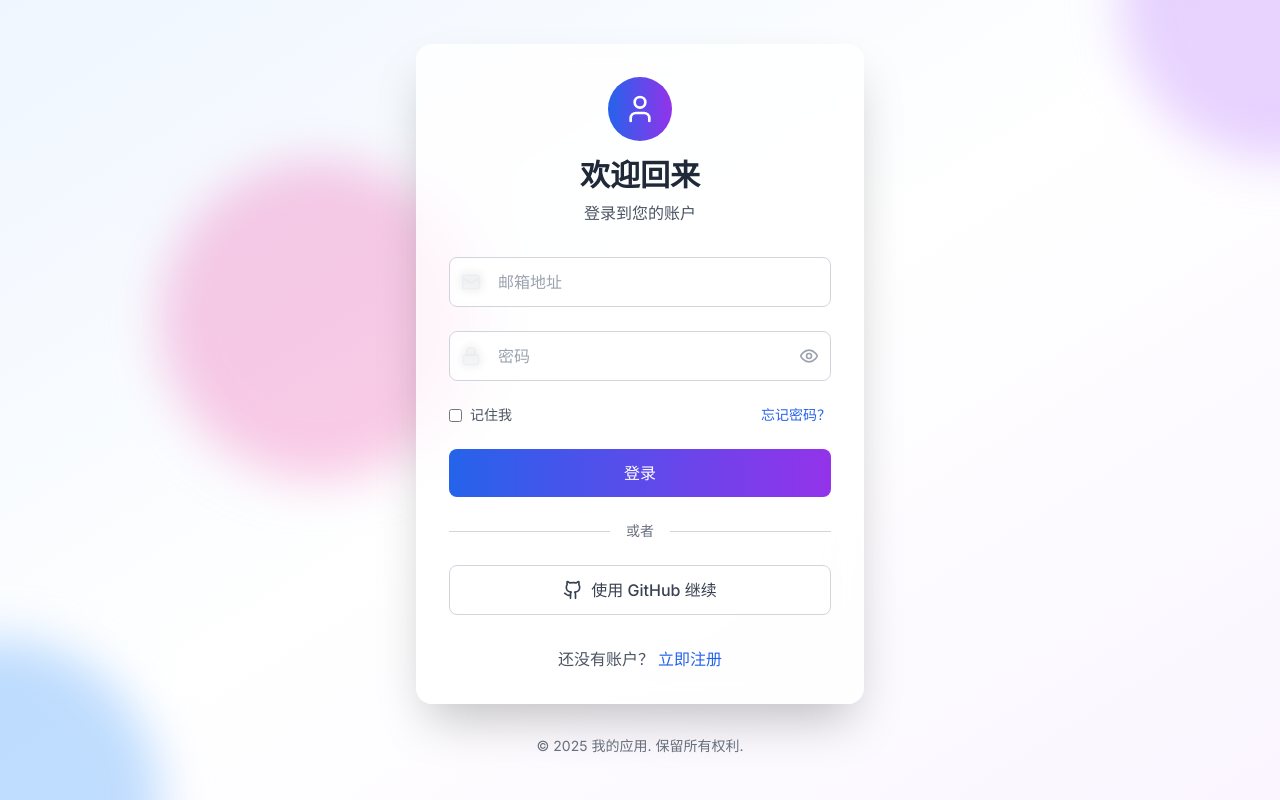
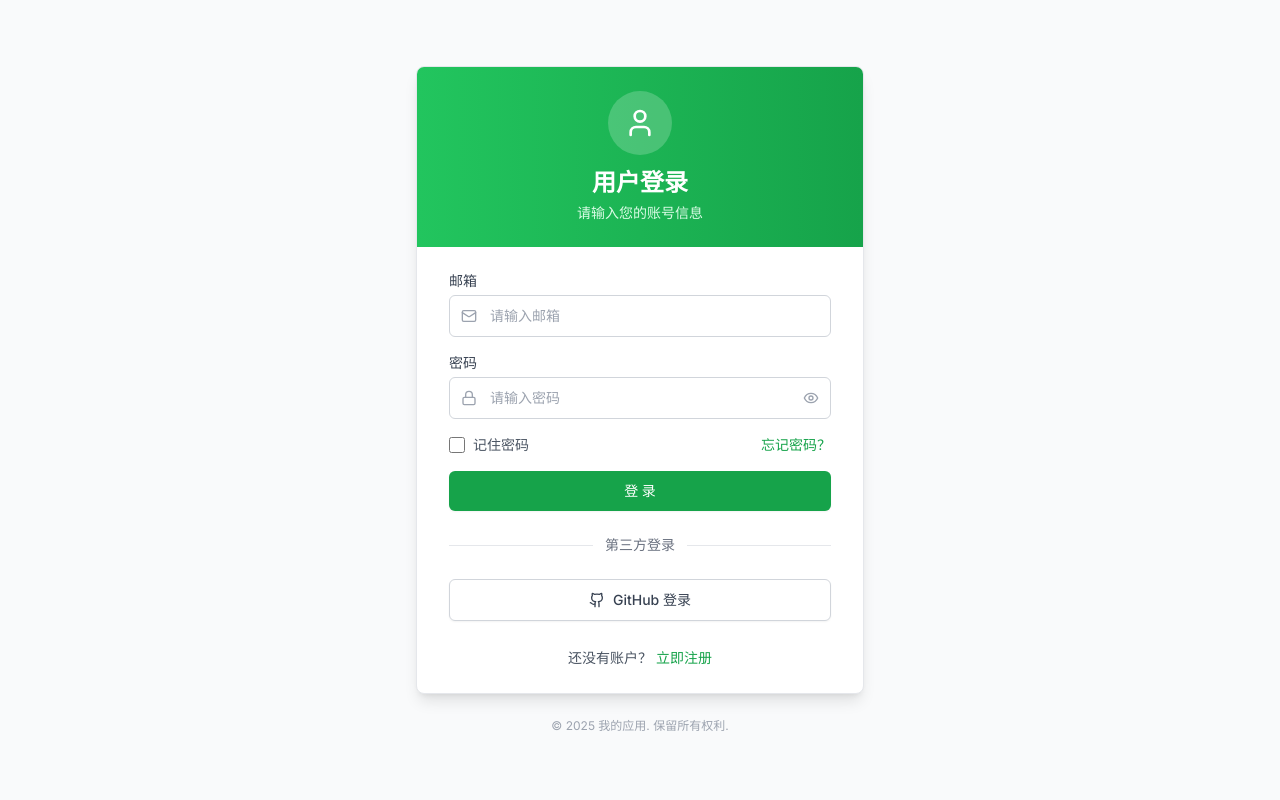
Before and after one commit to lqt-fred/hello-world, a React (Vite) app: page / in a window 1280 px wide. Built offline with nearby package versions, Linux system fonts and the light colour scheme.

Commit message:
Element Plus风格绿色主题登录页面

```diff
--- a/src/App.tsx
+++ b/src/App.tsx
@@ -30,69 +30,71 @@ function App() {
   };
 
   return (
-    <div className="min-h-screen bg-gradient-to-br from-blue-50 via-white to-purple-50 flex items-center justify-center p-4">
-      {/* 背景装饰 */}
-      <div className="absolute inset-0 overflow-hidden">
-        <div className="absolute -top-40 -right-40 w-80 h-80 bg-purple-300 rounded-full mix-blend-multiply filter blur-xl opacity-70 animate-pulse"></div>
-        <div className="absolute -bottom-40 -left-40 w-80 h-80 bg-blue-300 rounded-full mix-blend-multiply filter blur-xl opacity-70 animate-pulse"></div>
-        <div className="absolute top-40 left-40 w-80 h-80 bg-pink-300 rounded-full mix-blend-multiply filter blur-xl opacity-70 animate-pulse"></div>
-      </div>
-
-      <div className="relative w-full max-w-md">
+    <div className="min-h-screen bg-gray-50 flex items-center justify-center p-4">
+      <div className="w-full max-w-md">
         {/* 主卡片 */}
-        <div className="bg-white/80 backdrop-blur-lg rounded-2xl shadow-2xl p-8 border border-white/20 animate-slide-up">
+        <div className="bg-white rounded-lg shadow-lg border border-gray-200 overflow-hidden">
           {/* 头部 */}
-          <div className="text-center mb-8">
-            <div className="w-16 h-16 bg-gradient-to-r from-blue-600 to-purple-600 rounded-full flex items-center justify-center mx-auto mb-4">
+          <div className="bg-gradient-to-r from-green-500 to-green-600 px-8 py-6 text-center">
+            <div className="w-16 h-16 bg-white/20 rounded-full flex items-center justify-center mx-auto mb-3">
               <User className="w-8 h-8 text-white" />
             </div>
-            <h1 className="text-3xl font-bold text-gray-800 mb-2">
-              {isLogin ? '欢迎回来' : '创建账户'}
+            <h1 className="text-2xl font-semibold text-white mb-1">
+              {isLogin ? '用户登录' : '用户注册'}
             </h1>
-            <p className="text-gray-600">
-              {isLogin ? '登录到您的账户' : '注册新账户开始使用'}
+            <p className="text-green-100 text-sm">
+              {isLogin ? '请输入您的账号信息' : '创建您的新账户'}
             </p>
           </div>
 
-          {/* 表单 */}
-          <form onSubmit={handleSubmit} className="space-y-6">
+          {/* 表单内容 */}
+          <div className="px-8 py-6">
+            <form onSubmit={handleSubmit} className="space-y-4">
               {!isLogin && (
-              <div className="relative">
-                <User className="absolute left-3 top-1/2 transform -translate-y-1/2 text-gray-400 w-5 h-5" />
+                <div className="form-item">
+                  <label className="form-label">姓名</label>
+                  <div className="input-wrapper">
+                    <User className="input-icon" />
                     <input
                       type="text"
                       name="name"
-                  placeholder="姓名"
+                      placeholder="请输入姓名"
                       value={formData.name}
                       onChange={handleInputChange}
-                  className="input-field pl-12"
+                      className="form-input pl-10"
                       required={!isLogin}
                     />
                   </div>
+                </div>
               )}
 
-            <div className="relative">
-              <Mail className="absolute left-3 top-1/2 transform -translate-y-1/2 text-gray-400 w-5 h-5" />
+              <div className="form-item">
+                <label className="form-label">邮箱</label>
+                <div className="input-wrapper">
+                  <Mail className="input-icon" />
                   <input
                     type="email"
                     name="email"
-                placeholder="邮箱地址"
+                    placeholder="请输入邮箱"
                     value={formData.email}
                     onChange={handleInputChange}
-                className="input-field pl-12"
+                    className="form-input pl-10"
                     required
                   />
                 </div>
+              </div>
 
-            <div className="relative">
-              <Lock className="absolute left-3 top-1/2 transform -translate-y-1/2 text-gray-400 w-5 h-5" />
+              <div className="form-item">
+                <label className="form-label">密码</label>
+                <div className="input-wrapper">
+                  <Lock className="input-icon" />
                   <input
                     type={showPassword ? 'text' : 'password'}
                     name="password"
-                placeholder="密码"
+                    placeholder="请输入密码"
                     value={formData.password}
                     onChange={handleInputChange}
-                className="input-field pl-12 pr-12"
+                    className="form-input pl-10 pr-10"
                     required
                   />
                   <button
@@ -100,74 +102,82 @@ function App() {
                     onClick={() => setShowPassword(!showPassword)}
                     className="absolute right-3 top-1/2 transform -translate-y-1/2 text-gray-400 hover:text-gray-600 transition-colors"
                   >
-                {showPassword ? <EyeOff className="w-5 h-5" /> : <Eye className="w-5 h-5" />}
+                    {showPassword ? <EyeOff className="w-4 h-4" /> : <Eye className="w-4 h-4" />}
                   </button>
+                </div>
               </div>
 
               {!isLogin && (
-              <div className="relative">
-                <Lock className="absolute left-3 top-1/2 transform -translate-y-1/2 text-gray-400 w-5 h-5" />
+                <div className="form-item">
+                  <label className="form-label">确认密码</label>
+                  <div className="input-wrapper">
+                    <Lock className="input-icon" />
                     <input
                       type="password"
                       name="confirmPassword"
-                  placeholder="确认密码"
+                      placeholder="请再次输入密码"
                       value={formData.confirmPassword}
                       onChange={handleInputChange}
-                  className="input-field pl-12"
+                      className="form-input pl-10"
                       required={!isLogin}
                     />
+                  </div>
                 </div>
               )}
 
               {isLogin && (
                 <div className="flex items-center justify-between text-sm">
-                <label className="flex items-center">
-                  <input type="checkbox" className="rounded border-gray-300 text-blue-600 focus:ring-blue-500" />
-                  <span className="ml-2 text-gray-600">记住我</span>
+                  <label className="flex items-center cursor-pointer">
+                    <input
+                      type="checkbox"
+                      className="w-4 h-4 text-green-600 border-gray-300 rounded focus:ring-green-500 focus:ring-2"
+                    />
+                    <span className="ml-2 text-gray-600">记住密码</span>
                   </label>
-                <a href="#" className="text-blue-600 hover:text-blue-800 transition-colors">
+                  <a href="#" className="text-green-600 hover:text-green-700 transition-colors">
                     忘记密码？
                   </a>
                 </div>
               )}
 
               <button type="submit" className="btn-primary">
-              {isLogin ? '登录' : '注册'}
+                {isLogin ? '登 录' : '注 册'}
               </button>
             </form>
 
             {/* 分割线 */}
             <div className="my-6 flex items-center">
-            <div className="flex-1 border-t border-gray-300"></div>
-            <span className="px-4 text-gray-500 text-sm">或者</span>
-            <div className="flex-1 border-t border-gray-300"></div>
+              <div className="flex-1 border-t border-gray-200"></div>
+              <span className="px-3 text-gray-500 text-sm bg-white">第三方登录</span>
+              <div className="flex-1 border-t border-gray-200"></div>
             </div>
 
-          {/* 社交登录 */}
+            {/* 第三方登录 */}
             <div className="space-y-3">
               <button className="btn-secondary flex items-center justify-center space-x-2">
-              <Github className="w-5 h-5" />
-              <span>使用 GitHub 继续</span>
+                <Github className="w-4 h-4" />
+                <span>GitHub 登录</span>
               </button>
             </div>
 
             {/* 切换登录/注册 */}
-          <div className="mt-8 text-center">
-            <p className="text-gray-600">
+            <div className="mt-6 text-center">
+              <span className="text-gray-600 text-sm">
                 {isLogin ? '还没有账户？' : '已有账户？'}
+              </span>
               <button
                 type="button"
                 onClick={() => setIsLogin(!isLogin)}
-                className="ml-1 text-blue-600 hover:text-blue-800 font-medium transition-colors"
+                className="ml-1 text-green-600 hover:text-green-700 font-medium text-sm transition-colors"
               >
                 {isLogin ? '立即注册' : '立即登录'}
               </button>
-            </p>
+            </div>
           </div>
         </div>
 
         {/* 底部信息 */}
-        <div className="text-center mt-8 text-gray-500 text-sm">
+        <div className="text-center mt-6 text-gray-400 text-xs">
           <p>© 2025 我的应用. 保留所有权利.</p>
         </div>
       </div>
--- a/src/index.css
+++ b/src/index.css
@@ -4,25 +4,49 @@
 @tailwind utilities;
 
 @layer base {
-  * {
-    @apply border-border;
-  }
   body {
-    @apply bg-background text-foreground;
+    font-family: 'Inter', -apple-system, BlinkMacSystemFont, 'Segoe UI', Roboto, sans-serif;
     font-feature-settings: "rlig" 1, "calt" 1;
   }
 }
 
 @layer components {
-  .input-field {
-    @apply w-full px-4 py-3 border border-gray-300 rounded-lg focus:ring-2 focus:ring-blue-500 focus:border-transparent transition-all duration-200 bg-white/50 backdrop-blur-sm;
+  .form-item {
+    @apply space-y-1;
+  }
+
+  .form-label {
+    @apply block text-sm font-medium text-gray-700 mb-1;
+  }
+
+  .input-wrapper {
+    @apply relative;
+  }
+
+  .input-icon {
+    @apply absolute left-3 top-1/2 transform -translate-y-1/2 text-gray-400 w-4 h-4;
+  }
+
+  .form-input {
+    @apply w-full px-3 py-2.5 border border-gray-300 rounded-md text-sm placeholder-gray-400
+           focus:outline-none focus:ring-2 focus:ring-green-500 focus:border-green-500
+           transition-all duration-200 bg-white;
+  }
+
+  .form-input:hover {
+    @apply border-gray-400;
   }
 
   .btn-primary {
-    @apply w-full bg-gradient-to-r from-blue-600 to-purple-600 text-white py-3 px-4 rounded-lg font-medium hover:from-blue-700 hover:to-purple-700 focus:outline-none focus:ring-2 focus:ring-blue-500 focus:ring-offset-2 transition-all duration-200 transform hover:scale-[1.02] active:scale-[0.98];
+    @apply w-full bg-green-600 hover:bg-green-700 text-white py-2.5 px-4 rounded-md
+           font-medium text-sm focus:outline-none focus:ring-2 focus:ring-green-500
+           focus:ring-offset-2 transition-all duration-200 shadow-sm hover:shadow-md;
   }
 
   .btn-secondary {
-    @apply w-full bg-white/80 backdrop-blur-sm text-gray-700 py-3 px-4 rounded-lg font-medium border border-gray-300 hover:bg-white hover:shadow-md focus:outline-none focus:ring-2 focus:ring-gray-500 focus:ring-offset-2 transition-all duration-200 transform hover:scale-[1.02] active:scale-[0.98];
+    @apply w-full bg-white hover:bg-gray-50 text-gray-700 py-2.5 px-4 rounded-md
+           font-medium text-sm border border-gray-300 hover:border-gray-400
+           focus:outline-none focus:ring-2 focus:ring-gray-500 focus:ring-offset-2
+           transition-all duration-200 shadow-sm hover:shadow-md;
   }
 }
```
Also changed, not shown: tailwind.config.js (+11 -16 lines). Lines whose indentation alone changed are shown as unchanged.
